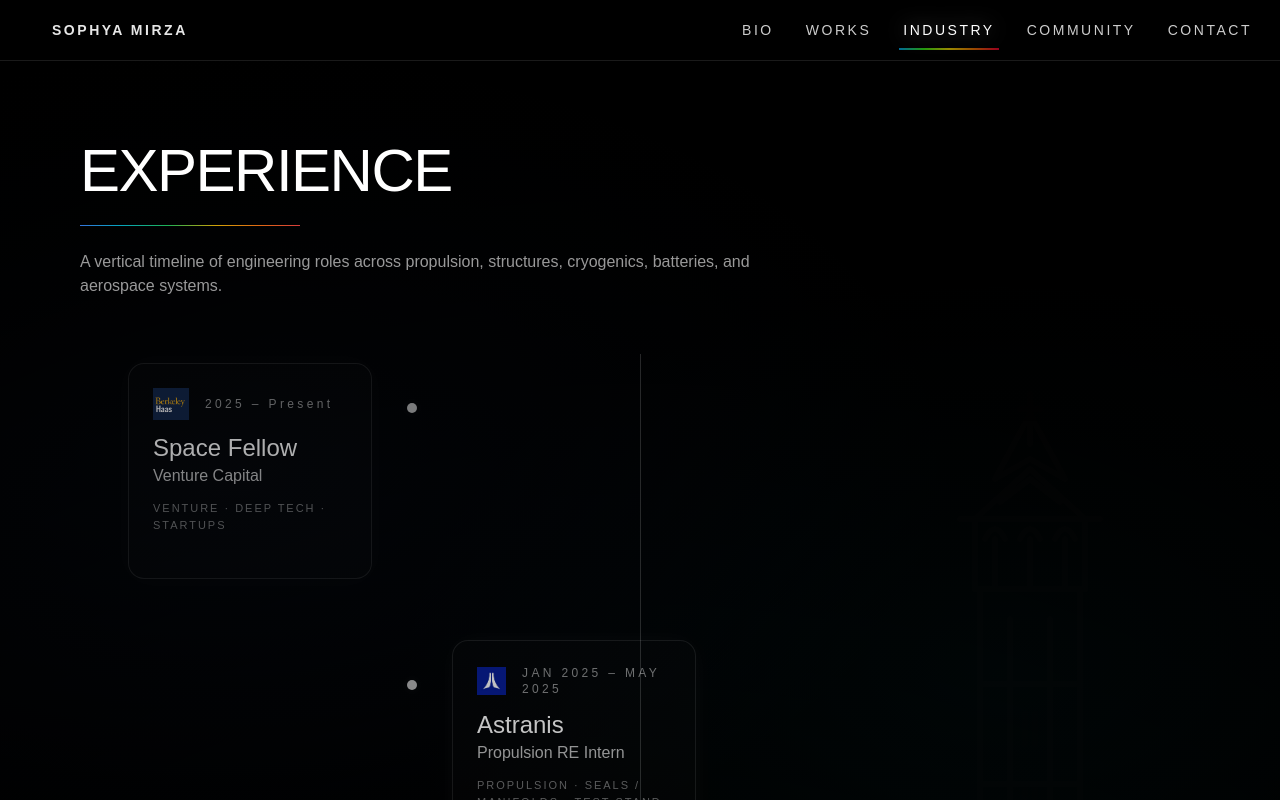
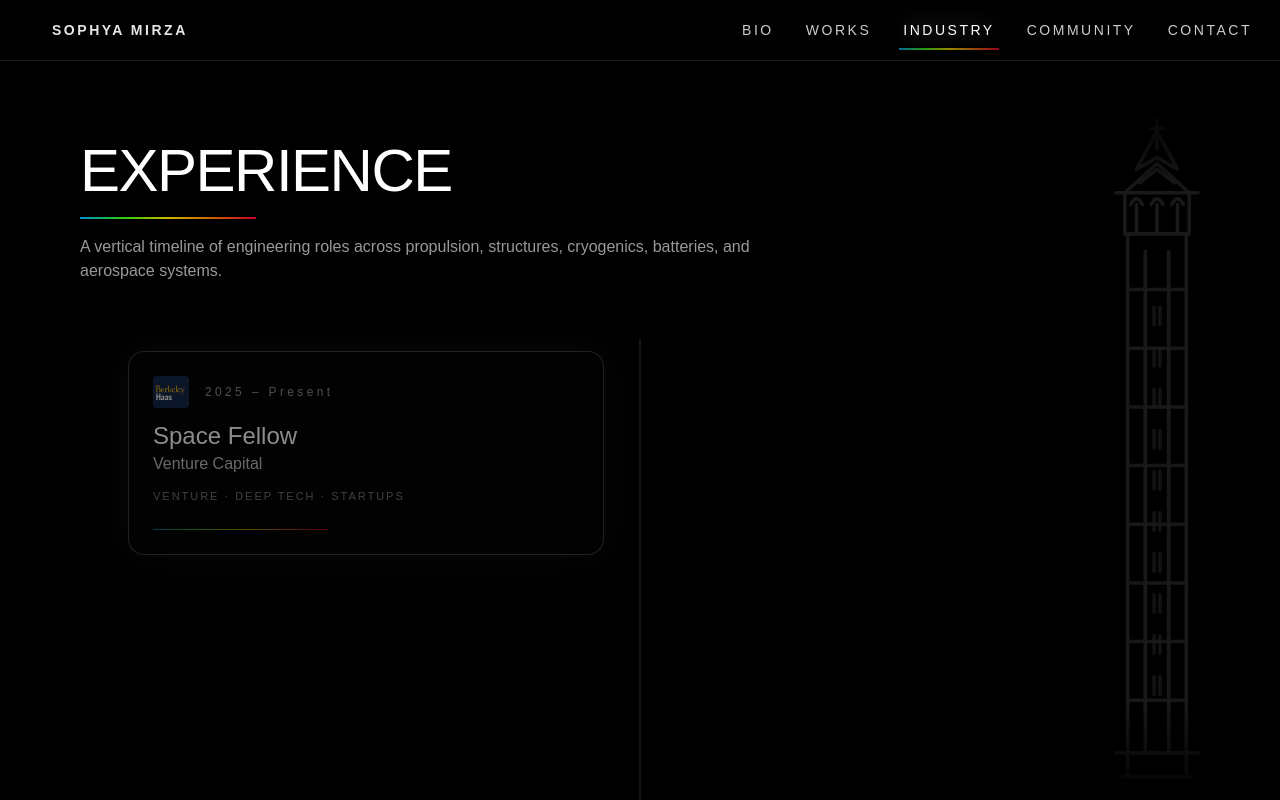
Before and after one commit to sophyamirza/sophya-portfolio, a Next.js app: page /industry in a window 1280 px wide. Shown: the top 800 px of the page. Built offline with nearby package versions, Linux system fonts and the light colour scheme; a web font is replaced by a local one.

Commit message:
Update works pages + thermal project layout

```diff
--- a/app/industry/page.tsx
+++ b/app/industry/page.tsx
@@ -15,9 +15,6 @@ type Milestone = {
 
 const clamp = (n: number, a = 0, b = 1) => Math.min(b, Math.max(a, n));
 
-const THERMAL_GRADIENT =
-  "linear-gradient(90deg,#3b82f6 0%,#06b6d4 18%,#22c55e 40%,#eab308 62%,#f97316 82%,#ef4444 100%)";
-
 export default function IndustryPage() {
   const milestones: Milestone[] = useMemo(
     () => [
@@ -25,7 +22,7 @@ export default function IndustryPage() {
         org: "Space Fellow",
         role: "Venture Capital",
         when: "2025 – Present",
-        tags: "VENTURE · DEEP TECH · STARTUPS ",
+        tags: "VENTURE · DEEP TECH · STARTUPS",
         logo: "/logos/haas.PNG",
       },
       {
@@ -135,100 +132,76 @@ export default function IndustryPage() {
     <main className="min-h-screen bg-black text-white">
       <Analytics />
 
-      {/* subtle global haze */}
+      {/* subtle haze */}
       <div className="pointer-events-none fixed inset-0">
-        <div className="absolute inset-0 bg-[radial-gradient(1200px_700px_at_18%_12%,rgba(59,130,246,0.10),transparent_60%)]" />
-        <div className="absolute inset-0 bg-[radial-gradient(1100px_720px_at_78%_18%,rgba(6,182,212,0.08),transparent_55%)]" />
-        <div className="absolute inset-0 bg-[radial-gradient(900px_560px_at_70%_80%,rgba(239,68,68,0.06),transparent_62%)]" />
+        <div className="absolute inset-0 bg-[radial-gradient(1200px_700px_at_18%_12%,rgba(59,130,246,0.08),transparent_60%)]" />
+        <div className="absolute inset-0 bg-[radial-gradient(1100px_650px_at_78%_18%,rgba(6,182,212,0.06),transparent_55%)]" />
+        <div className="absolute inset-0 bg-[radial-gradient(900px_520px_at_70%_78%,rgba(239,68,68,0.05),transparent_62%)]" />
         <div className="absolute inset-0 [background:radial-gradient(circle_at_center,transparent_0%,rgba(0,0,0,0.62)_60%,rgba(0,0,0,0.95)_100%)]" />
+      </div>
+
+      {/* Campanile watermark */}
+      <div className="pointer-events-none fixed inset-y-0 right-0 hidden md:block">
+        <div
+          className={[
+            "sticky top-24 h-[calc(100vh-6rem)] w-[460px]",
+            "invert opacity-[0.10] mix-blend-screen",
+            "[mask-image:linear-gradient(to_bottom,transparent,black_14%,black_86%,transparent)]",
+          ].join(" ")}
+        >
+          <img
+            src="/images/campanile.svg"
+            alt=""
+            className="h-full w-full object-contain object-right"
+          />
+        </div>
       </div>
 
       {/* Header */}
       <div className="relative px-8 md:px-20 pt-20">
         <h1 className="text-5xl md:text-6xl tracking-tight">EXPERIENCE</h1>
-        <div
-          className="mt-6 h-px w-[220px] opacity-90"
-          style={{ background: THERMAL_GRADIENT }}
-        />
-        <p className="mt-6 text-white/60 max-w-2xl">
+        <div className="mt-4 h-[2px] w-44 bg-[linear-gradient(90deg,#00b3ff,#39ff14,#ffe600,#ff7a00,#ff0033)] opacity-80" />
+        <p className="mt-4 text-white/60 max-w-2xl">
           A vertical timeline of engineering roles across propulsion, structures,
           cryogenics, batteries, and aerospace systems.
         </p>
       </div>
 
+      {/* Timeline */}
       <section className="relative mt-14 pb-32">
-        {/* Campanile watermark (premium: sticky + masked + behind content) */}
-        <div className="pointer-events-none absolute inset-y-0 right-0 hidden md:block">
-          <div
-            className={[
-              "sticky top-24 h-[calc(100vh-6rem)] w-[460px]",
-              "text-white opacity-[0.08]",
-              "[mask-image:linear-gradient(to_bottom,transparent,black_12%,black_88%,transparent)]",
-            ].join(" ")}
-          >
-            <img
-  src="/images/campanile.svg"
-  className="invert opacity-[0.12] mix-blend-screen"
-  alt=""
-/>
-          </div>
+        <div className="relative mx-auto max-w-6xl px-6 md:px-16">
+          {/* 3-col grid: left cards | center line | right cards */}
+          <div className="grid grid-cols-1 md:grid-cols-[1fr_72px_1fr] gap-y-16">
+            {/* center line (md+) */}
+            <div className="pointer-events-none hidden md:block col-start-2 row-start-1 row-end-[999] relative">
+              <div className="absolute left-1/2 top-0 -translate-x-1/2 h-full w-px bg-white/15" />
             </div>
 
-        {/* center line */}
-        <div className="pointer-events-none absolute left-1/2 top-0 -translate-x-1/2 h-full w-px bg-white/15" />
-
-        {/* give right padding so campanile never collides with cards */}
-        <div className="relative mx-auto max-w-6xl px-6 md:px-16 md:pr-[520px]">
-          <div className="flex flex-col gap-16">
             {milestones.map((m, i) => {
               const left = i % 2 === 0;
               const active = i === activeIndex;
               const v = vis[i] ?? 0;
 
-              return (
-                <div
-                  key={i}
-                  ref={(el) => {
-                    itemRefs.current[i] = el;
-                  }}
-                  className="relative"
-                  style={{
+              const motionStyle: React.CSSProperties = {
                 opacity: 0.35 + v * 0.65,
                 transform: `translate3d(0, ${Math.round((1 - v) * 18)}px, 0)`,
                 transition: "opacity 160ms linear, transform 160ms linear",
-                  }}
-                >
-                  {/* node */}
-                  <div className="absolute left-1/2 top-10 -translate-x-1/2">
-                    <div
-                      style={{
-                        width: active ? 14 : 10,
-                        height: active ? 14 : 10,
-                        borderRadius: "50%",
-                        background: active
-                          ? "rgba(255,255,255,0.95)"
-                          : "rgba(255,255,255,0.7)",
-                        boxShadow: active
-                          ? "0 0 24px rgba(255,255,255,0.2)"
-                          : "0 0 14px rgba(255,255,255,0.1)",
-                      }}
-                    />
-                  </div>
+              };
 
-                  <div className="grid grid-cols-1 md:grid-cols-2">
-                    <div
-                      className={left ? "md:pr-10" : "md:col-start-2 md:pl-10"}
-                    >
-                      <div
-                        className="rounded-2xl border border-white/10 bg-white/[0.02] p-6 backdrop-blur-sm"
-                        style={{
+              const cardStyle: React.CSSProperties = {
                 borderColor: active
                   ? "rgba(255,255,255,0.22)"
                   : "rgba(255,255,255,0.10)",
                 boxShadow: active
                   ? "0 0 40px rgba(255,255,255,0.08)"
                   : "0 0 28px rgba(255,255,255,0.04)",
-                        }}
+              };
+
+              const Card = (
+                <div className="relative" style={motionStyle}>
+                  <div
+                    className="rounded-2xl border bg-white/[0.02] p-6 backdrop-blur-sm"
+                    style={cardStyle}
                   >
                     <div className="flex items-center gap-4 mb-3">
                       <div className="flex items-center gap-3">
@@ -237,14 +210,15 @@ export default function IndustryPage() {
                           alt={m.org}
                           width={36}
                           height={36}
+                          className="rounded"
                         />
-
                         {m.secondaryLogo && (
                           <Image
                             src={m.secondaryLogo}
-                                alt="Secondary logo"
+                            alt=""
                             width={30}
                             height={30}
+                            className="rounded"
                           />
                         )}
                       </div>
@@ -261,19 +235,60 @@ export default function IndustryPage() {
                       {m.tags}
                     </div>
 
-                        {/* subtle active underline */}
+                    {/* subtle thermal accent line */}
+                    <div className="mt-6 h-px w-44 bg-[linear-gradient(90deg,#00b3ff,#39ff14,#ffe600,#ff7a00,#ff0033)] opacity-60" />
+                  </div>
+                </div>
+              );
+
+              return (
                 <div
-                          className="mt-5 h-px w-0 transition-all duration-300"
+                  key={i}
+                  ref={(el) => {
+                    itemRefs.current[i] = el;
+                  }}
+                  className="contents"
+                >
+                  {/* LEFT COLUMN */}
+                  <div
+                    className={
+                      left
+                        ? "md:col-start-1"
+                        : "md:col-start-1 md:opacity-0 md:pointer-events-none"
+                    }
+                  >
+                    {left && Card}
+                  </div>
+
+                  {/* CENTER COLUMN: dot exactly on the line */}
+                  <div className="relative md:col-start-2 flex items-start justify-center">
+                    <div className="relative mt-10">
+                      <div
+                        className="rounded-full"
                         style={{
-                            background: THERMAL_GRADIENT,
-                            width: active ? 160 : 0,
-                            opacity: active ? 0.85 : 0,
+                          width: active ? 14 : 10,
+                          height: active ? 14 : 10,
+                          background: active
+                            ? "rgba(255,255,255,0.95)"
+                            : "rgba(255,255,255,0.7)",
+                          boxShadow: active
+                            ? "0 0 24px rgba(255,255,255,0.2)"
+                            : "0 0 14px rgba(255,255,255,0.1)",
+                          transition: "all 160ms linear",
                         }}
                       />
                     </div>
                   </div>
 
-                    <div className="hidden md:block" />
+                  {/* RIGHT COLUMN */}
+                  <div
+                    className={
+                      left
+                        ? "md:col-start-3 md:opacity-0 md:pointer-events-none"
+                        : "md:col-start-3"
+                    }
+                  >
+                    {!left && Card}
                   </div>
                 </div>
               );
```
Lines whose indentation alone changed are shown as unchanged.
